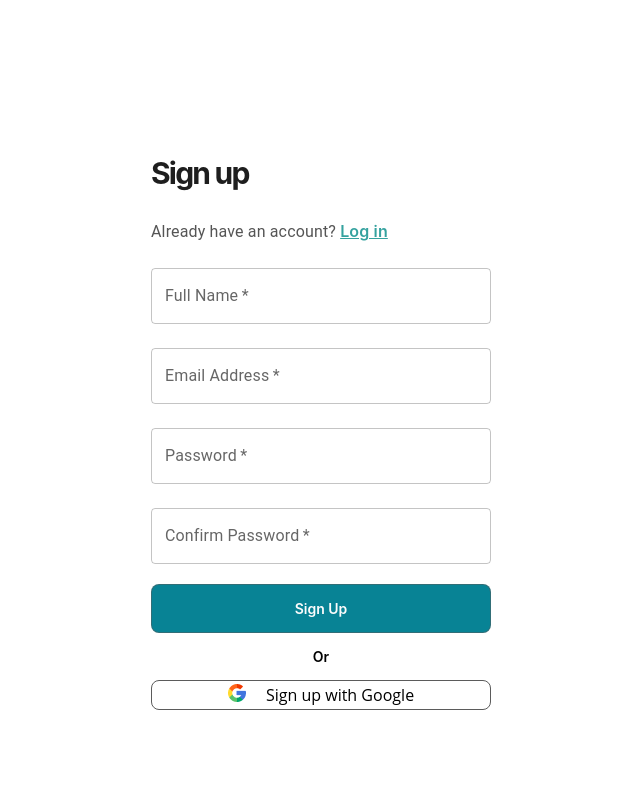
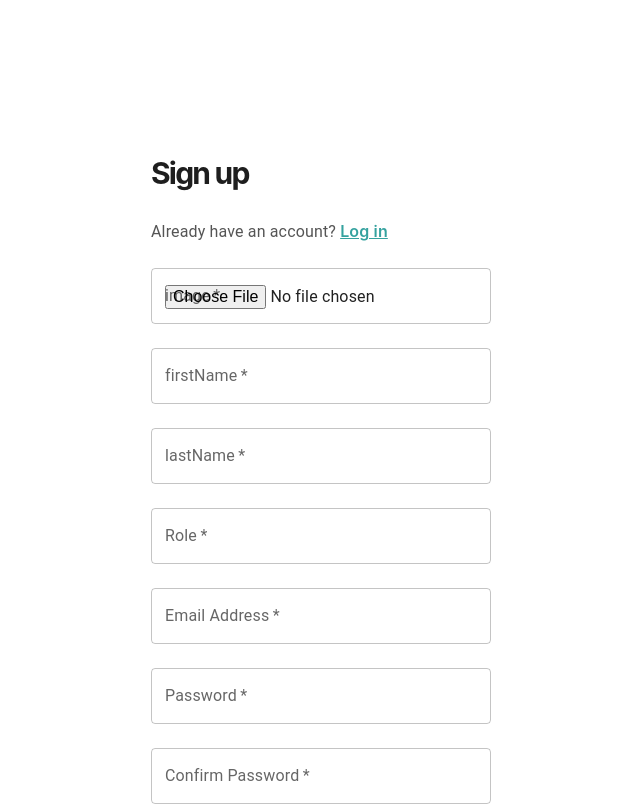
Before and after one commit to anwarkh0/Codi-NWC-Grp2-FirstProject-FrontEnd, a React (Create React App) app in the folder client/: page /signUp in a window 1280 px wide. Shown: the top 806 px of the page, without its empty margins (339-979 px from the left). Built offline with nearby package versions, Linux system fonts and the light colour scheme; no server answers.

Commit message:
start singup

```diff
--- a/client/package.json
+++ b/client/package.json
@@ -23,7 +23,7 @@
     "react-dom": "^18.2.0",
     "react-hot-toast": "^2.4.1",
     "react-router-dom": "^6.17.0",
-    "react-scripts": "5.0.1",
+    "react-scripts": "^3.0.1",
     "web-vitals": "^2.1.4"
   },
   "scripts": {
--- a/client/src/hookes/useApi.js
+++ b/client/src/hookes/useApi.js
@@ -6,16 +6,18 @@ import { useNavigate } from "react-router-dom";
 const UseApi = () => {
 
     const [loading, setLoading] = useState(false)
+
     const [error, setError] = useState(false)
-    // const [data, setData] = useState(null)
+
     const { setUser } = useContext(AuthContext)
+
     const navigate = useNavigate()
+
     const apiCall = async ({ url, method, data = null }) => {
 
         try {
             setLoading(true)
             const response = await axiosInstance({ url, method, data })
-            // setData(response.data)
             return response.data
         } catch (error) {
             setError(true)
--- a/client/src/pages/log-in/Login.js
+++ b/client/src/pages/log-in/Login.js
@@ -31,9 +31,9 @@ function Login() {
   const navigate = useNavigate()
   const [email, setEmail] = useState();
   const [password, setPassword] = useState();
+
   const handleSubmit = async (event) => {
     event.preventDefault();
-    // console.log(userData);
     if (!email || !password) {
       console.log("enter email and password")
     }
--- a/client/src/pages/sign-up/SignUp.js
+++ b/client/src/pages/sign-up/SignUp.js
@@ -1,26 +1,129 @@
 import { Box, Button, Stack, TextField, Typography } from "@mui/material";
+import { styled } from '@mui/material/styles';
+
+
+import CloudUploadIcon from '@mui/icons-material/CloudUpload';
+
 import googleG from "../../assets/images/G.png";
 import hidden from "../../assets/images/hidden.png";
 import signupModule from "./signup.module.css";
-import { Link } from "react-router-dom";
+import { Link, useNavigate } from "react-router-dom";
+import { useState } from "react";
+import UseApi from "../../hookes/useApi";
 function SignUp() {
+
+
+  const { apiCall } = UseApi()
+  const navigate = useNavigate()
+
+  const [formData, setFormData] = useState({
+    firstName: "",
+    lastName: "",
+    email: "",
+    password: "",
+    confirmPassword: "",
+    role: "",
+    image: ""
+  })
+
+  const handleSubmit = async (event) => {
+    event.preventDefault();
+    if (!formData.lastName || !formData.firstName || !formData.email || !formData.password) {
+      console.log("this feild is required")
+    }
+    if (formData.password !== formData.confirmPassword) {
+      console.log("Password confirmed incorrectly")
+    }
+    try {
+      await apiCall({ url: "/auth/signup", method: "post", data: formData })
+
+      navigate("/")
+    } catch (error) {
+      console.log(error)
+
+    }
+
+  }
+
+  const handleChange = (event) => {
+    const { name, value } = event.target
+    setFormData(prevState => ({
+      ...prevState,
+      [name]: value
+    }));
+  };
   return (
     <div className={signupModule.wrapper}>
-      {/* <h1 className={signupModule.signup}>Sign up</h1> */}
+
       <h1 className={signupModule.welcome}>Sign up</h1>
       <Stack spacing={1} sx={{ mb: 3 }}>
         <Typography className={signupModule.query} >
           Already have an account? <Link to="login" className={signupModule.login} >Log in</Link>
+
         </Typography>
       </Stack>
       <form >
+
+
         <Stack spacing={3}>
         <TextField
             fullWidth
-                  label="Full Name"
-                  name="fullname"
-                  // value={formData.email}
-                  // onChange={handleInputChange}
+            type="file"
+            label="image"
+            name="image"
+            value={formData.image}
+            onChange={handleChange}
+            required
+            sx={{
+              "& .MuiOutlinedInput-root.Mui-focused .MuiOutlinedInput-notchedOutline":
+              {
+                borderColor: "#088395",
+              },
+              "& .MuiInputLabel-root.Mui-focused": {
+                color: "#088395",
+              },
+            }}
+          />
+          <TextField
+            fullWidth
+            label="firstName"
+            name="firstName"
+            value={formData.firstName}
+            onChange={handleChange}
+            required
+            sx={{
+              "& .MuiOutlinedInput-root.Mui-focused .MuiOutlinedInput-notchedOutline":
+              {
+                borderColor: "#088395",
+              },
+              "& .MuiInputLabel-root.Mui-focused": {
+                color: "#088395",
+              },
+            }}
+          />
+          <TextField
+            fullWidth
+            label="lastName"
+            name="lastName"
+            value={formData.lastName}
+            onChange={handleChange}
+            required
+            sx={{
+              "& .MuiOutlinedInput-root.Mui-focused .MuiOutlinedInput-notchedOutline":
+              {
+                borderColor: "#088395",
+              },
+              "& .MuiInputLabel-root.Mui-focused": {
+                color: "#088395",
+              },
+            }}
+          />
+          <TextField
+            fullWidth
+            label="Role"
+            name="role"
+            value={formData.role}
+            onChange={handleChange}
             required
             sx={{
               "& .MuiOutlinedInput-root.Mui-focused .MuiOutlinedInput-notchedOutline":
@@ -36,8 +139,8 @@ function SignUp() {
             fullWidth
             label="Email Address"
             name="email"
-                  // value={formData.email}
-                  // onChange={handleInputChange}
+            value={formData.email}
+            onChange={handleChange}
             required
             sx={{
               "& .MuiOutlinedInput-root.Mui-focused .MuiOutlinedInput-notchedOutline":
@@ -53,8 +156,8 @@ function SignUp() {
             fullWidth
             label="Password"
             name="password"
-                  // value={formData.password}
-                  // onChange={handleInputChange}
+            value={formData.password}
+            onChange={handleChange}
             type="password"
             required
             sx={{
@@ -71,9 +174,9 @@ function SignUp() {
             fullWidth
             type="password"
             label="Confirm Password"
-                  name="confirm"
-                  // value={formData.email}
-                  // onChange={handleInputChange}
+            name="confirmPassword"
+            value={formData.confirmPassword}
+            onChange={handleChange}
             required
             sx={{
               "& .MuiOutlinedInput-root.Mui-focused .MuiOutlinedInput-notchedOutline":
@@ -86,9 +189,12 @@ function SignUp() {
             }}
           />
         </Stack>
-        <Link to="/" className={signupModule.signupBtn}>
+        <button
+          onClick={handleSubmit}
+          className={signupModule.signupBtn}
+        >
           Sign Up
-        </Link>
+        </button>
         <p className={signupModule.or}>Or</p>
         <Link to="/" className={signupModule.gSign}>
           <span className={signupModule.glogo}>
--- a/client/src/utils/axiosInstance.js
+++ b/client/src/utils/axiosInstance.js
@@ -2,7 +2,7 @@ import axios from "axios";
 
 const axiosInstance = axios.create({
     baseURL: 'http://localhost:4000',
-    withCredentials: true
+    withCredentials: true  //to send cookie
 })
 
 export default axiosInstance
```
Also changed, not shown: 1 other file (tests, documents, lock files or other folders). Lines whose indentation alone changed are shown as unchanged.
